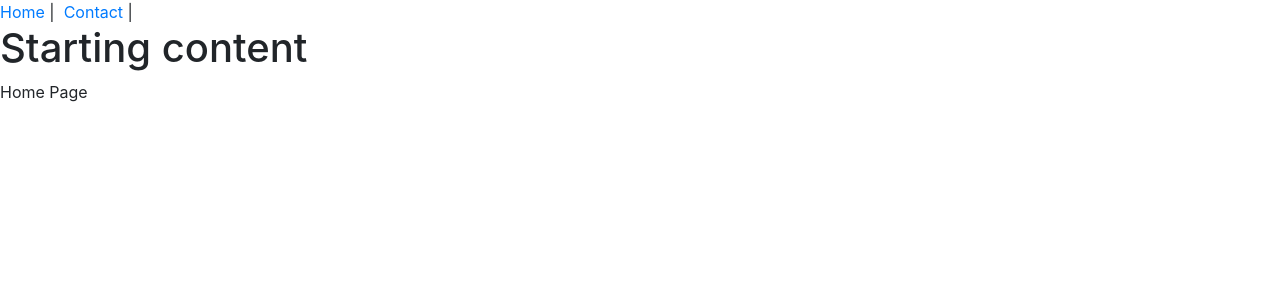
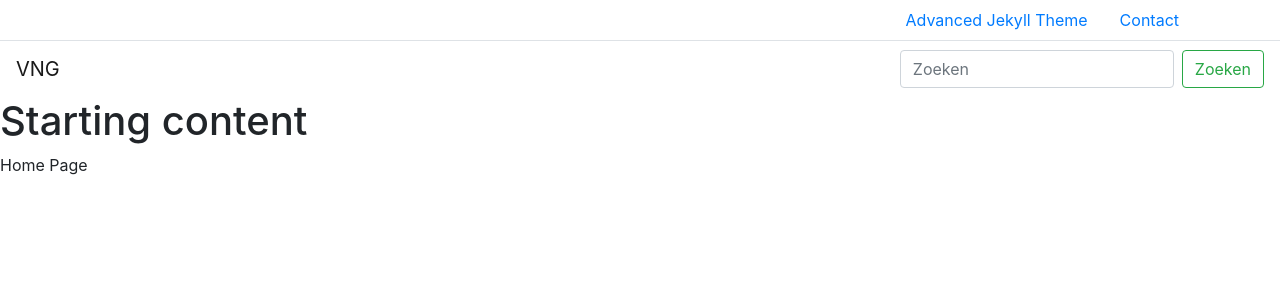
Before and after one commit to michielverhoef/jekyll-theme-vng, a Jekyll site: the page built from index.html, in a window 1280 px wide. Shown: the top 300 px of the page. Built offline with Jekyll 4.4.1, drawn with Linux system fonts in a browser that asks for light colours.

Commit message:
Added header content

```diff
--- a/_includes/header.html
+++ b/_includes/header.html
@@ -1,9 +1,41 @@
+{% comment %}
+    {%- assign default_paths = site.pages | map: "path" -%}
+    Map site.pages to a variable
+    Use where clause to get pages based on the mapped values
+{% endcomment %}
+
 <header>
-    <nav>
-        <a href="{{"/"|relative_url }}">Home</a>&nbsp;|&nbsp;
-        {{ site.baseurl }}
-        {% for page in site.pages %}
-            <a href="{{ page.url | relative_url }}">{{ page.title }}</a>&nbsp;|&nbsp;
-        {% endfor %}
-    </nav>
+        <div class="container">
+            <nav>
+                <ul class="nav justify-content-end">
+                    <li class="nav-item">
+                        <a class="nav-link" href="{{"/"|relative_url }}">{{ site.title }}</a>
+                    </li>
+                    {% for item in site.pages %}
+                        <li class="nav-item">
+                            <a class="nav-link{% if item.url == page.url %} active{% endif %}" href="{{ item.url|relative_url }}">{{ item.title | escape }}</a>
+                        </li>
+                    {% endfor %}
+                </ul>
+            </nav>
+        </div>
+        <nav class="navbar navbar-expand-lg navbar-light border-top">
+            <button class="navbar-toggler" type="button" data-toggle="collapse" data-target="#headerNavbarContent" aria-controls="headerNavbarContent" aria-expanded="false" aria-label="Toggle navigation">
+                <span class="navbar-toggler-icon"></span>
+            </button>
+            <a class="navbar-brand" href="{{"/"|relative_url}}">VNG</a>
+            <div class="collapse navbar-collapse" id="headerNavbarContent">
+                <ul class="navbar-nav mr-auto">
+                    {% for item in site.pages %}
+                        <li class="nav-item{% if item.url == page.url %} active{% endif %}">
+                            <a class="nav-link" href="{{ item.url | relative_url }}">{{ item.link }}</a>
+                        </li>
+                    {% endfor %}
+                </ul>
+                <form class="form-inline my-2 my-lg-0">
+                    <input class="form-control mr-sm-2" type="search" placeholder="Zoeken" aria-label="Search">
+                    <button class="btn btn-outline-success my-2 my-sm-0" type="submit">Zoeken</button>
+                </form>
+            </div>
+        </nav>
 </header>
```
